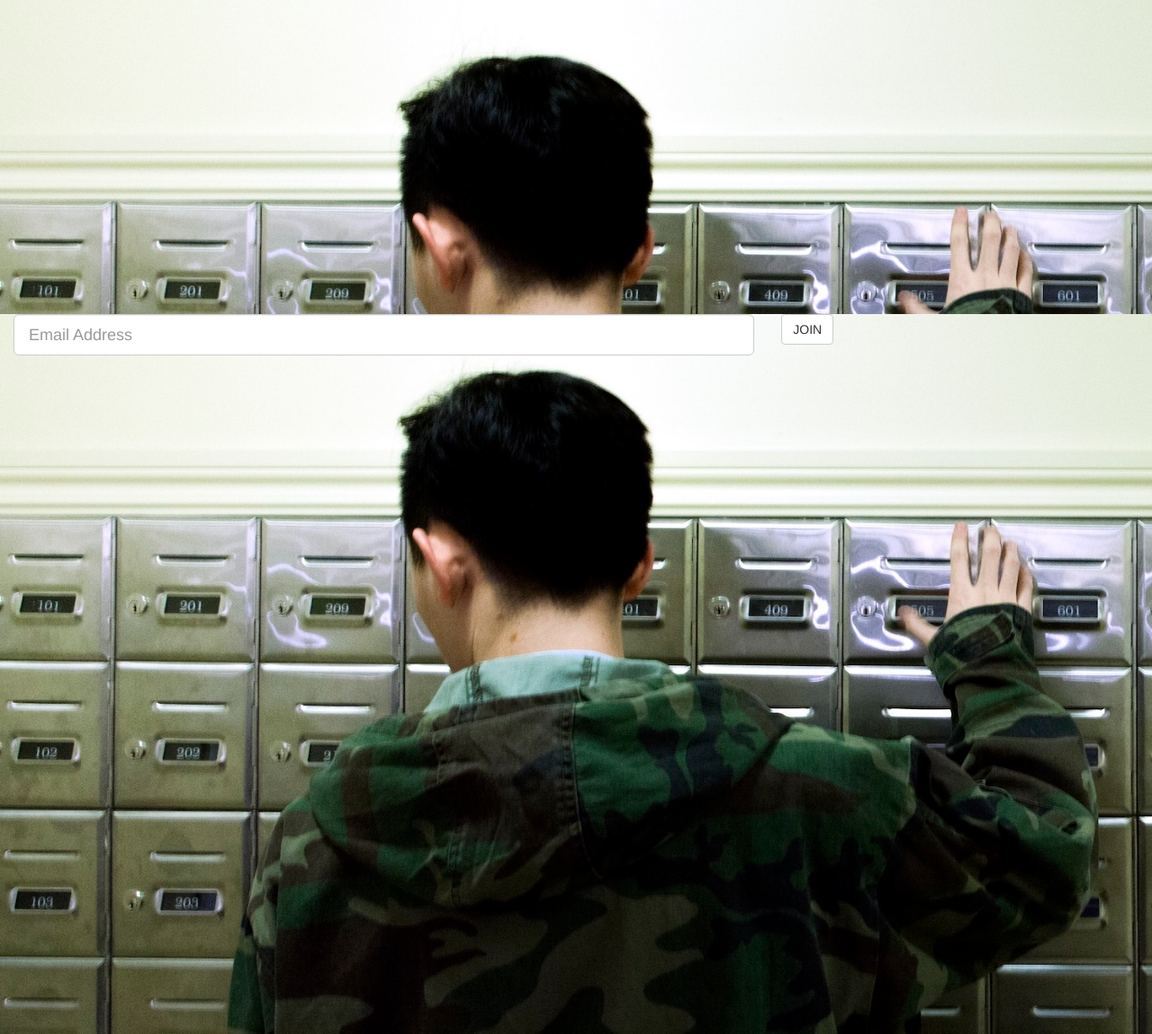
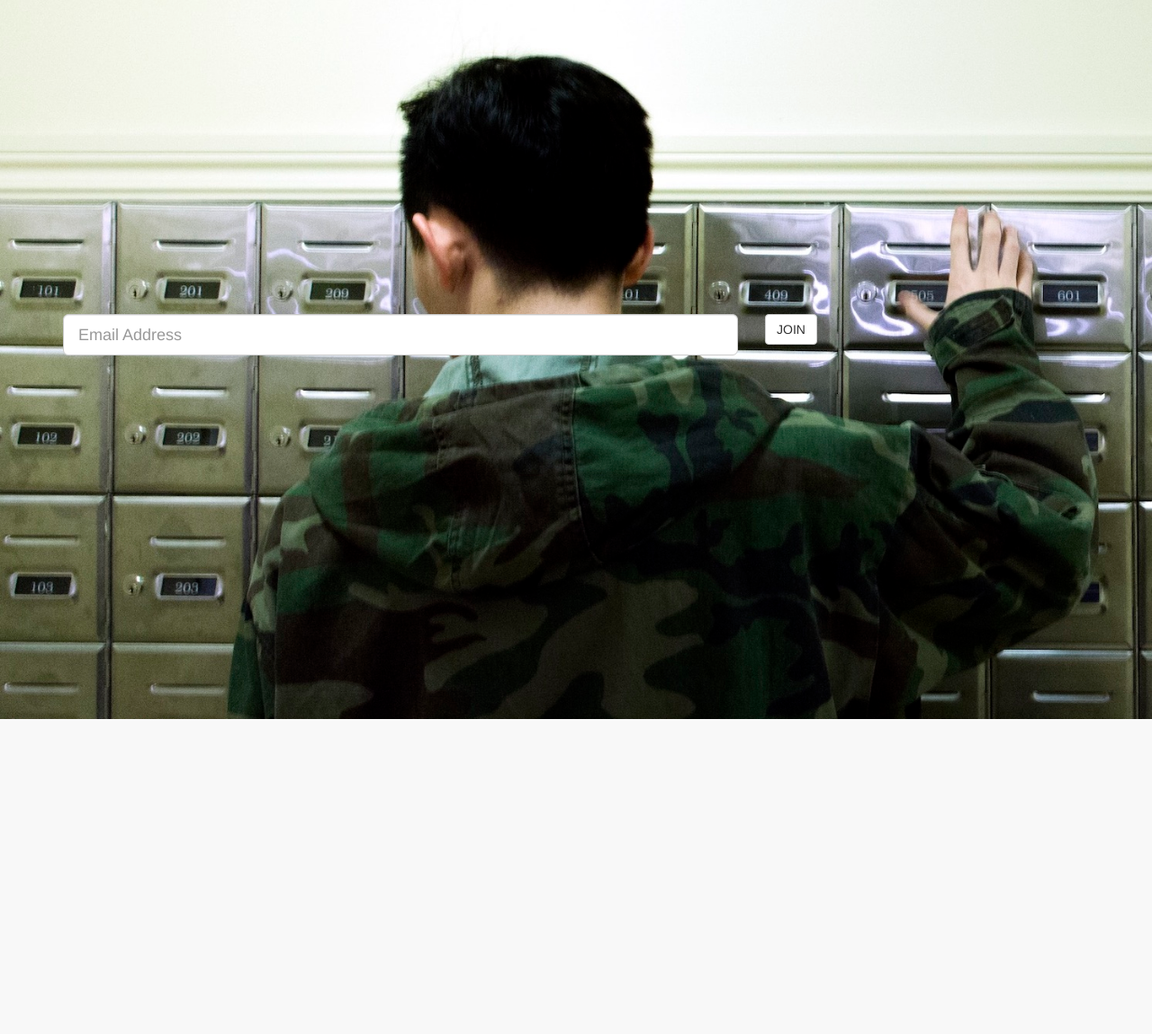
Before and after one commit to A-Au/ClubManner-Email, a Django app: page / in a window 1280 px wide. Shown: the part 51-1200 px from the top of the page at 90% size. After the commit the page ends 850 px from the top, so only its background shows below. Run offline with Django 3.2, Linux system fonts and the light colour scheme; some libraries are stand-ins or nearby versions.

Commit message:
fixed css conflict

```diff
--- a/clubmanneremail/templates/index.html
+++ b/clubmanneremail/templates/index.html
@@ -18,7 +18,7 @@
         top: 0;
     }
 
-    .container {
+    .bg-set {
         background-image: url('http://clubmanner.com/resources/images/bg.jpg');
         background-position: top;
         background-size: cover;
@@ -62,7 +62,7 @@
 
 <body>
     {% include "./emailnav.html" %}
-    <div class="container">
+    <div class="bg-set">
         <!--img class="signup" src=""-->
         <div class="form">
             <form action="" method="post">
```
